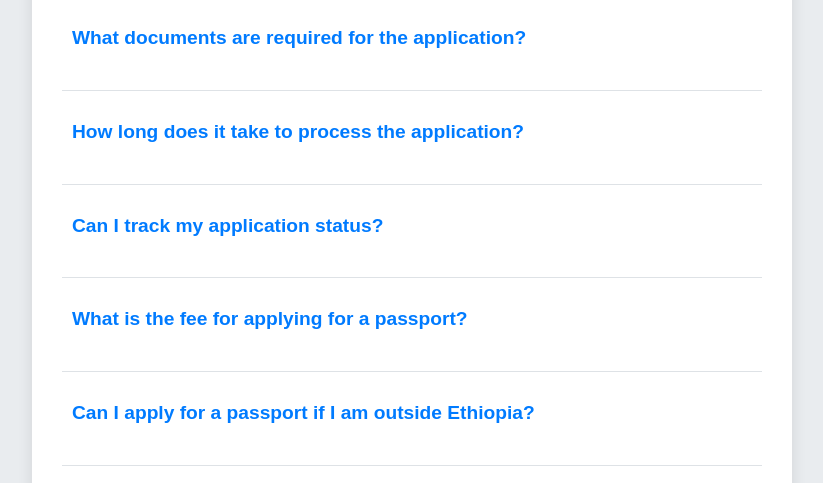
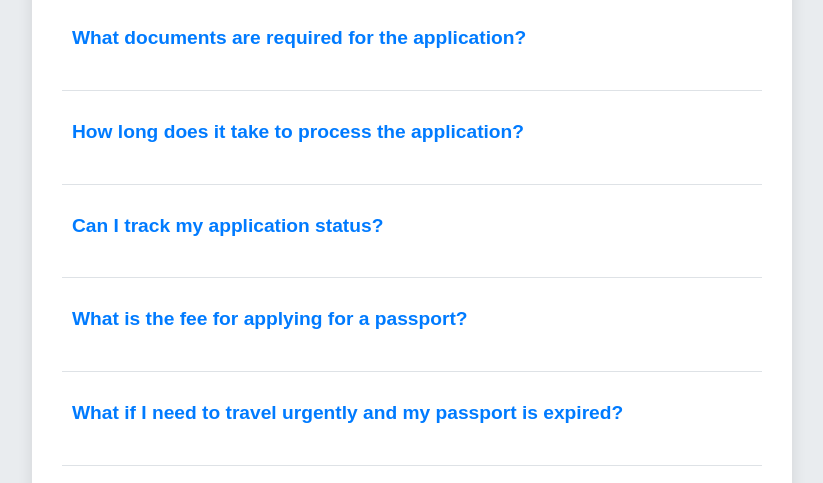
Before and after one commit to internetProgramming1/ethiopian-passport-services, a plain HTML site: page FAQ.html in a window 1280 px wide. Shown: the part 239-722 px from the top of the page, without its empty margins (228-1051 px from the left). Drawn offline with Linux system fonts and the light colour scheme.

Commit message:
edit FAQ.html

```diff
--- a/FAQ.html
+++ b/FAQ.html
@@ -28,6 +28,10 @@
         <div class="faq-item">
             <h2 class="faq-question">What is the fee for applying for a passport?</h2>
             <p class="faq-answer">The fee varies based on the type of passport and the processing speed you choose. Please check the official website for the latest fees.</p>
+        </div>
+        <div class="faq-item">
+        <h2 class="faq-question">What if I need to travel urgently and my passport is expired?</h2>
+        <p class="faq-answer">In such cases, you should apply for a passport renewal as soon as possible. If you have urgent travel plans, contact the embassy for possible expedited options.</p>
         </div>
         <div class="faq-item">
             <h2 class="faq-question">Can I apply for a passport if I am outside Ethiopia?</h2>
```
